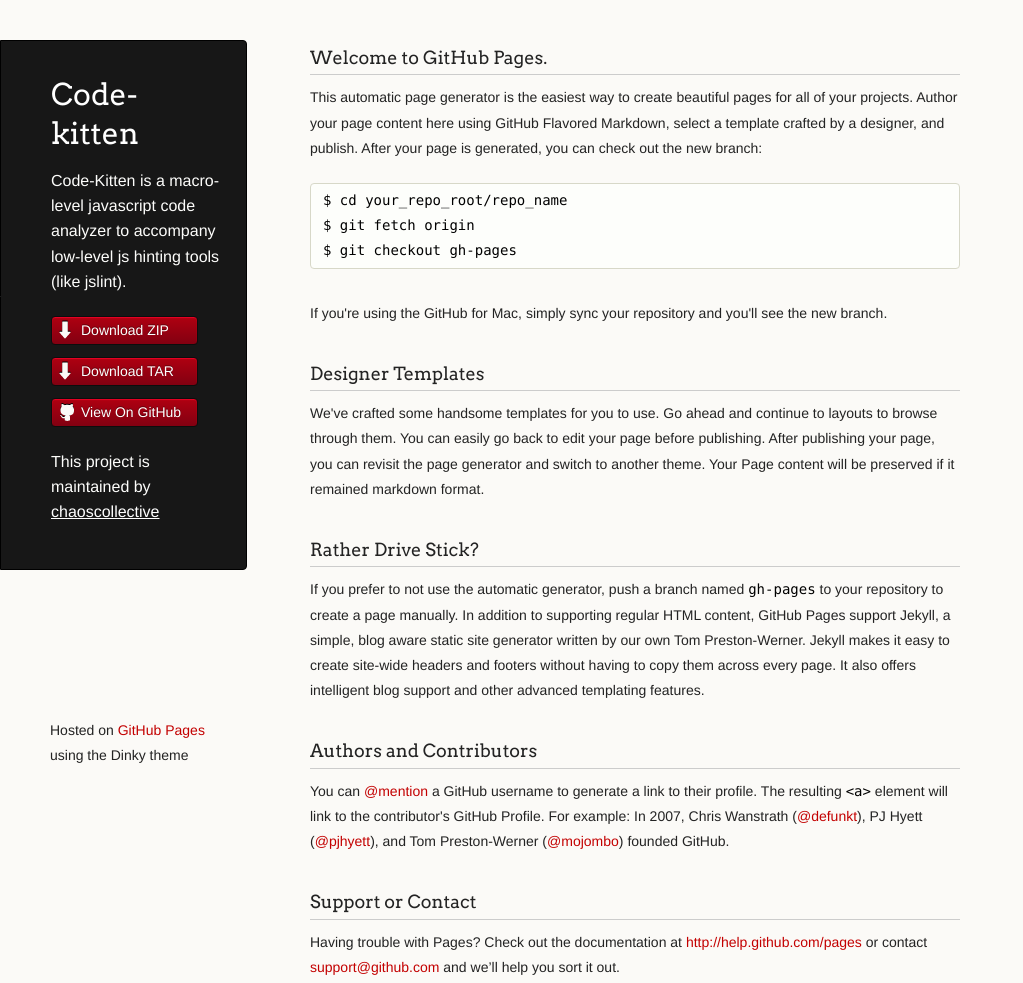
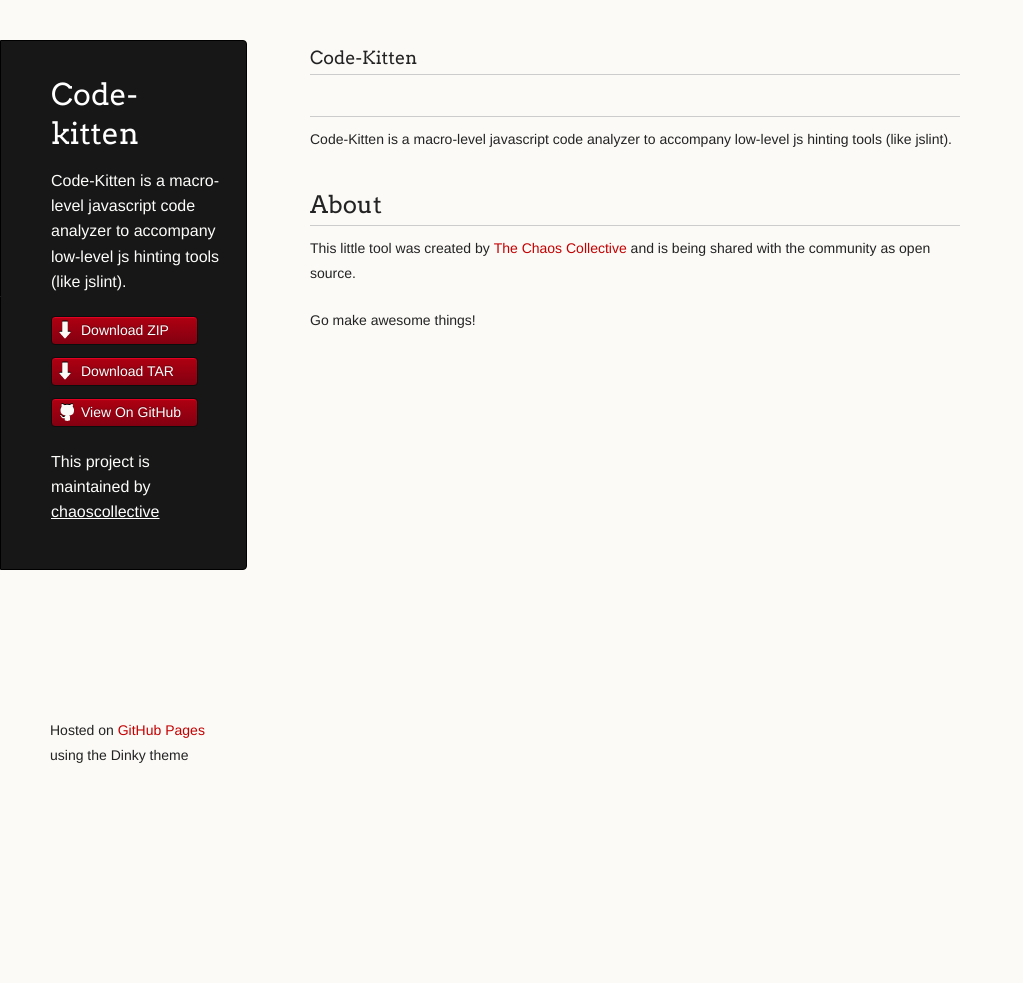
Before and after one commit to chaoscollective/code-kitten, a plain HTML site: page index.html in a window 1280 px wide. Shown: the whole page, without its empty margins (0-1023 px from the left). After the commit the page ends 800 px from the top, so only its background shows below. Drawn offline with Linux system fonts and the light colour scheme.

```diff
--- a/index.html
+++ b/index.html
@@ -30,32 +30,17 @@
 
       </header>
       <section>
-        <h3>Welcome to GitHub Pages.</h3>
+        <h3>Code-Kitten</h3>
 
-<p>This automatic page generator is the easiest way to create beautiful pages for all of your projects. Author your page content here using GitHub Flavored Markdown, select a template crafted by a designer, and publish. After your page is generated, you can check out the new branch:</p>
+<h1></h1>
 
-<pre><code>$ cd your_repo_root/repo_name
-$ git fetch origin
-$ git checkout gh-pages
-</code></pre>
+<p>Code-Kitten is a macro-level javascript code analyzer to accompany low-level js hinting tools (like jslint).</p>
 
-<p>If you're using the GitHub for Mac, simply sync your repository and you'll see the new branch.</p>
+<h2>About</h2>
 
-<h3>Designer Templates</h3>
+<p>This little tool was created by <a href="http://chaoscollective.org">The Chaos Collective</a> and is being shared with the community as open source. </p>
 
-<p>We've crafted some handsome templates for you to use. Go ahead and continue to layouts to browse through them. You can easily go back to edit your page before publishing. After publishing your page, you can revisit the page generator and switch to another theme. Your Page content will be preserved if it remained markdown format.</p>
-
-<h3>Rather Drive Stick?</h3>
-
-<p>If you prefer to not use the automatic generator, push a branch named <code>gh-pages</code> to your repository to create a page manually. In addition to supporting regular HTML content, GitHub Pages support Jekyll, a simple, blog aware static site generator written by our own Tom Preston-Werner. Jekyll makes it easy to create site-wide headers and footers without having to copy them across every page. It also offers intelligent blog support and other advanced templating features.</p>
-
-<h3>Authors and Contributors</h3>
-
-<p>You can <a href="https://github.com/blog/821" class="user-mention">@mention</a> a GitHub username to generate a link to their profile. The resulting <code>&lt;a&gt;</code> element will link to the contributor's GitHub Profile. For example: In 2007, Chris Wanstrath (<a href="https://github.com/defunkt" class="user-mention">@defunkt</a>), PJ Hyett (<a href="https://github.com/pjhyett" class="user-mention">@pjhyett</a>), and Tom Preston-Werner (<a href="https://github.com/mojombo" class="user-mention">@mojombo</a>) founded GitHub.</p>
-
-<h3>Support or Contact</h3>
-
-<p>Having trouble with Pages? Check out the documentation at <a href="http://help.github.com/pages">http://help.github.com/pages</a> or contact <a href="mailto:support@github.com">support@github.com</a> and we’ll help you sort it out.</p>
+<p>Go make awesome things!</p>
       </section>
       <footer>
         <p><small>Hosted on <a href="https://pages.github.com">GitHub Pages</a> using the Dinky theme</small></p>
```
Also changed, not shown: params.json (+1 -1 lines).
